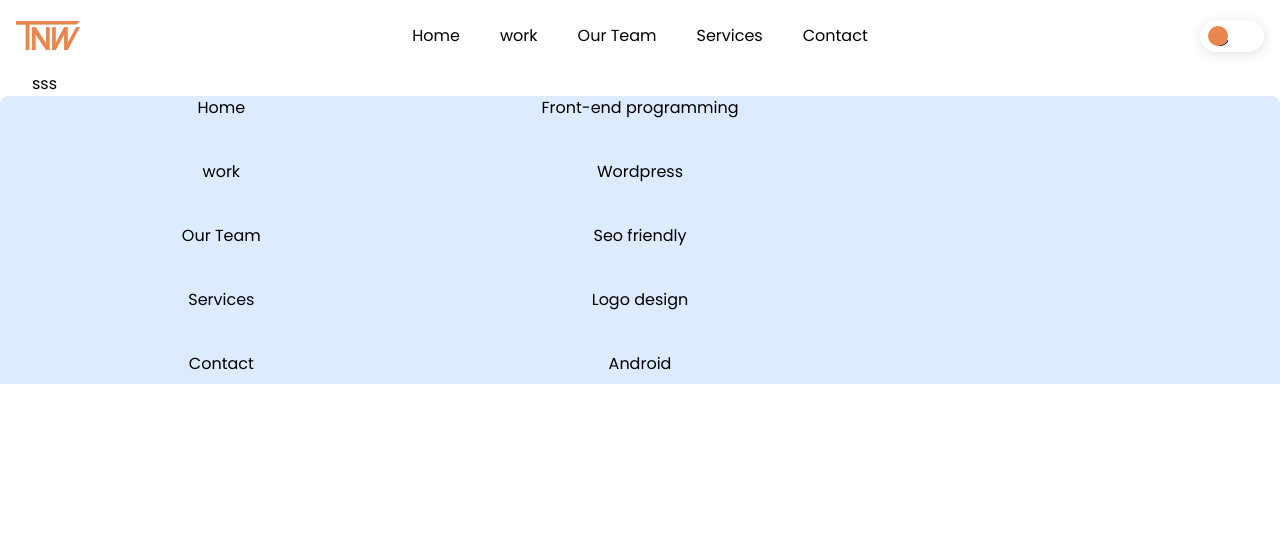
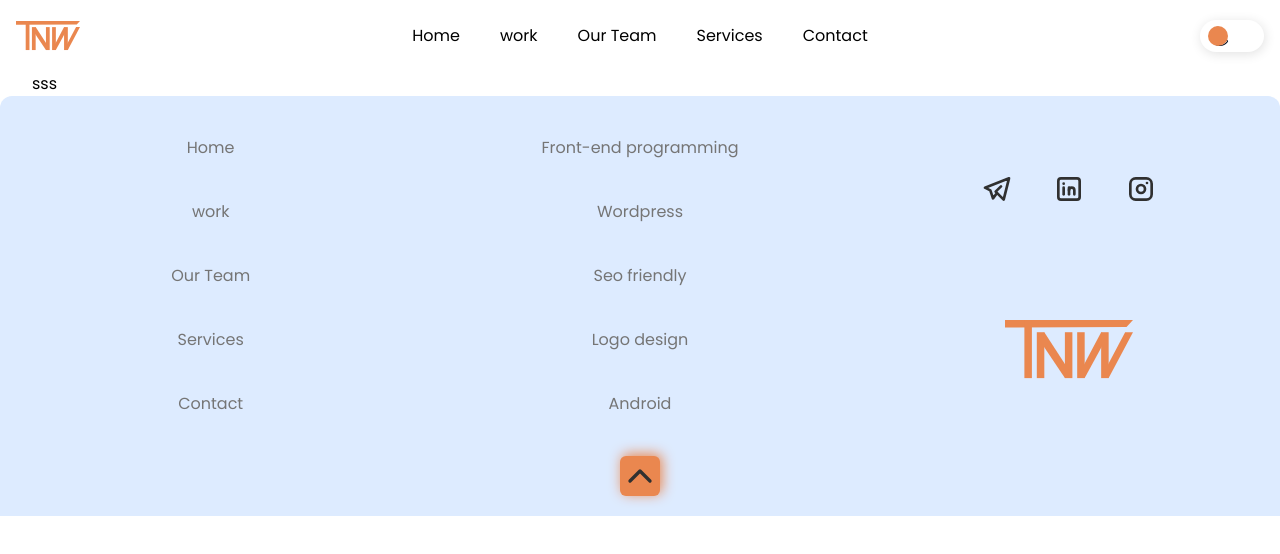
Before and after one commit to talentnetwork/talentNetwork-front, a Next.js app: page / in a window 1280 px wide. Shown: the top 554 px of the page. Built offline with nearby package versions, Linux system fonts and the light colour scheme.

Commit message:
complete footer with #3

```diff
--- a/layout/Footer.js
+++ b/layout/Footer.js
@@ -1,4 +1,11 @@
 import Navbars from "../components/Navbars";
+import {
+	TbBrandTelegram,
+	TbBrandLinkedin,
+	TbBrandInstagram,
+} from "react-icons/tb";
+import { FiChevronUp } from "react-icons/fi";
+import TalentNetworkLogo from "../components/TalentNetworkLogo";
 
 const Footer = () => {
 	const itemNavBarImportantLink = [
@@ -48,8 +55,8 @@ const Footer = () => {
 	];
 	return (
 		<footer>
-			<div className="container flex flex-col gap-2 bg-secondary-50 dark:bg-secondary-900 rounded-t-lg">
-				<div className="flex gap-2">
+			<div className="container flex flex-col gap-10 bg-secondary-50 text-typoLight-400 dark:bg-secondary-900 dark:text-white rounded-t-xl pt-10 pb-5">
+				<div className="flex flex-col lg:flex-row gap-10">
 					<div className="w-full lg:w-[48%]">
 						<Navbars list={itemNavBarImportantLink} />
 					</div>
@@ -58,10 +65,32 @@ const Footer = () => {
 						<Navbars list={itemNavBarBestLink} />
 					</div>
 
-					<div className="w-full lg:w-[48%]"></div>
+					<div className="w-full lg:w-[48%] flex flex-col items-center justify-around gap-10">
+						<div className="flex gap-10 items-center justify-center">
+							<TbBrandTelegram
+								size={"2rem"}
+								className="text-typoLight-900 dark:text-white"
+							/>
+							<TbBrandLinkedin
+								size={"2rem"}
+								className="text-typoLight-900 dark:text-white"
+							/>
+							<TbBrandInstagram
+								size={"2rem"}
+								className="text-typoLight-900 dark:text-white"
+							/>
+						</div>
+						<div>
+							<TalentNetworkLogo className="w-32 text-primary-400 dark:text-white" />
+						</div>
+					</div>
 				</div>
 
-				<div className=""></div>
+				<div className=" flex items-center justify-center">
+					<button className="relative flex items-center justify-center bg-primary-400 w-10 h-10 rounded-md shadow-[2px_-2px_13px_0px_rgb(234,135,79)]">
+						<FiChevronUp size={"4rem"} className="w-full text-typoLight-900" />
+					</button>
+				</div>
 			</div>
 		</footer>
 	);
--- a/tailwind.config.js
+++ b/tailwind.config.js
@@ -39,9 +39,9 @@ module.exports = {
 				typoLight: {
 					50: "#BABABA",
 					200: "#989898",
-					400: "#303030",
-					600: "#757575",
-					900: "#535353",
+					400: "#757575",
+					600: "#535353",
+					900: "#303030",
 				},
 				darkMode: {
 					50: "#F9F9F9",
```
